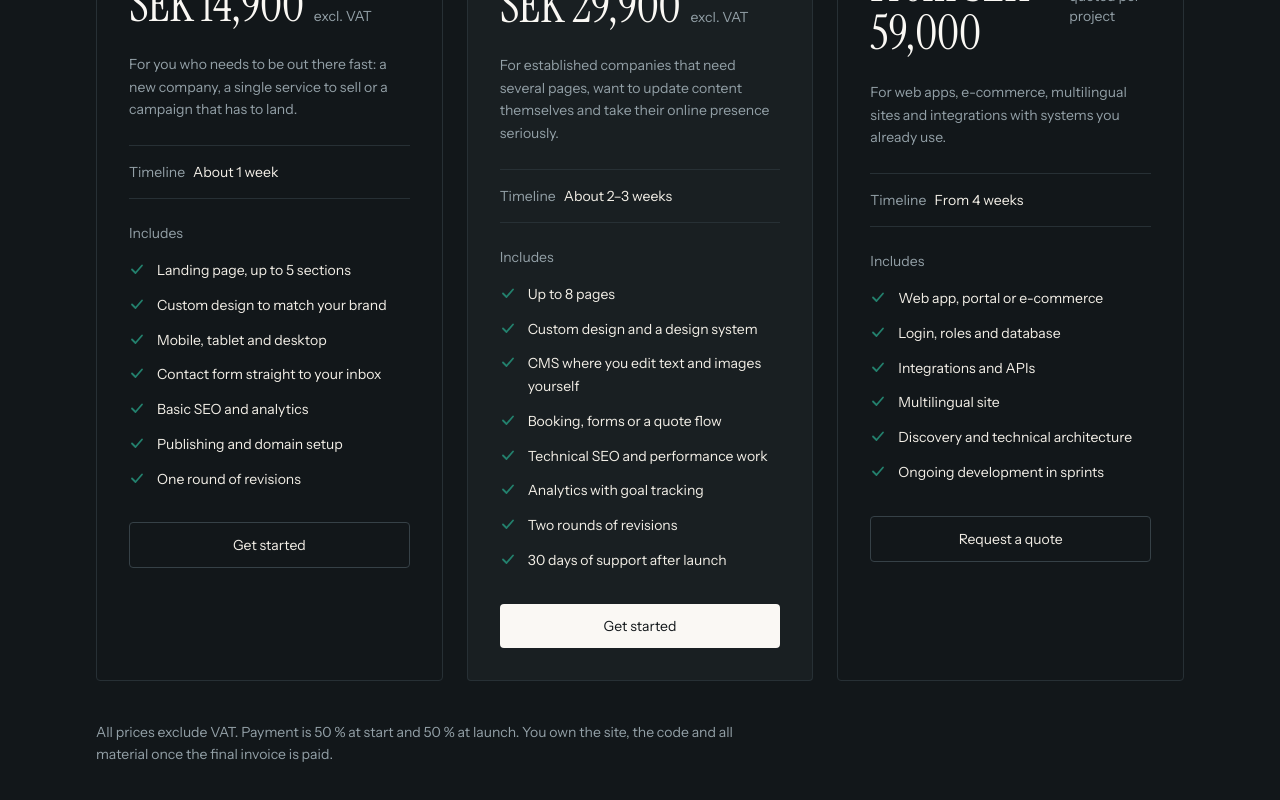
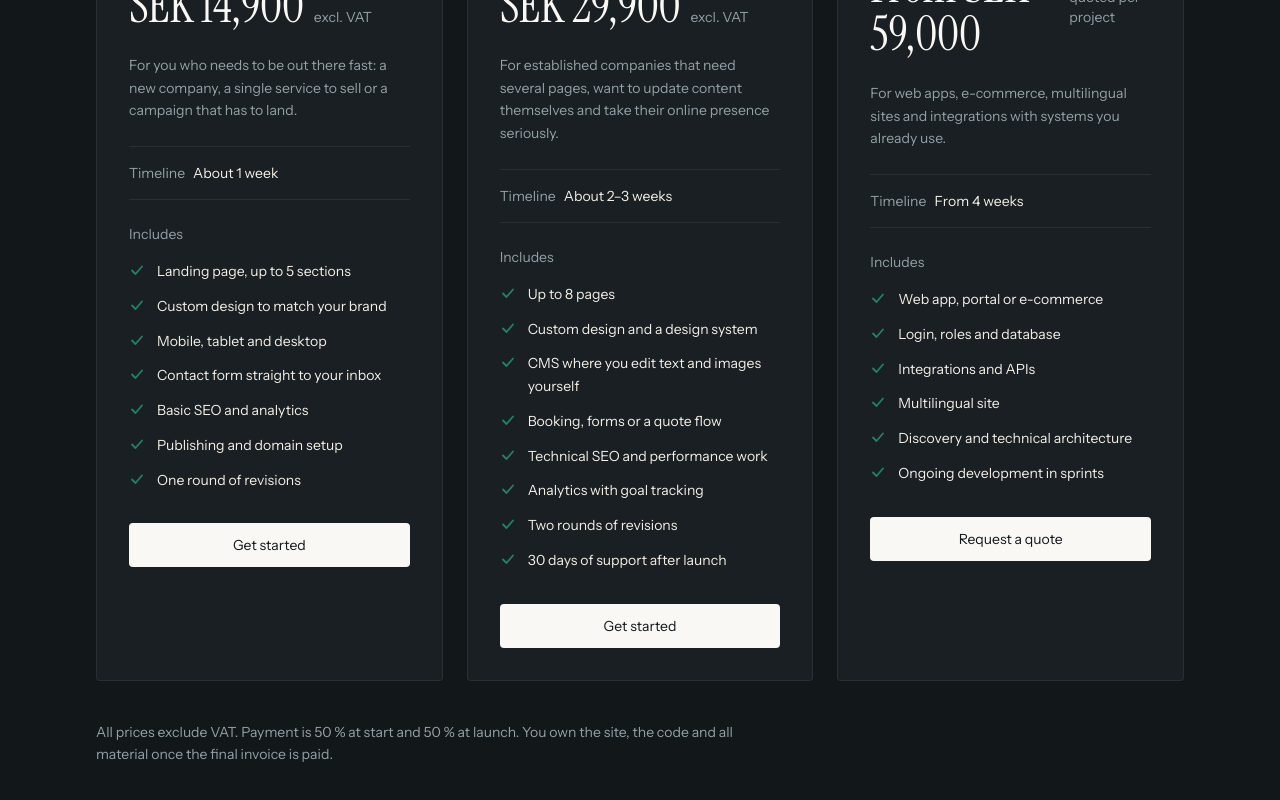
Before and after one commit to Erik-Sandqvist/seria, a Next.js app: page /en in a window 1280 px wide. Shown: the part 2032-2832 px from the top of the page. Built offline with nearby package versions, Linux system fonts and the light colour scheme.

Commit message:
Update Pricing.tsx

```diff
--- a/src/sections/Pricing.tsx
+++ b/src/sections/Pricing.tsx
@@ -7,7 +7,6 @@ import {
 } from "@/components/ui/Primitives";
 import { Reveal } from "@/components/ui/Reveal";
 import type { Dictionary } from "@/content";
-import { cn } from "@/lib/cn";
 import { href, type Locale } from "@/lib/routes";
 
 export function Pricing({
@@ -37,16 +36,10 @@ export function Pricing({
         <div className="mt-16 grid gap-6 lg:grid-cols-3">
           {dict.pricing.tiers.map((tier, i) => (
             <Reveal key={tier.id} delay={i * 80} className="h-full">
-              {/* Det vanligaste valet markeras med en linje i accentfärg
-                  längst upp, inte med ram, bricka och glöd. */}
-              <article
-                className={cn(
-                  "flex h-full flex-col rounded-sm border border-ink-800 p-8",
-                  tier.popular
-                    ? "border-t-2 border-t-signal-500 bg-ink-900"
-                    : "bg-ink-950",
-                )}
-              >
+              {/* Alla tre korten har samma form: accentlinjen längst upp och
+                  den ljusare grunden. Det vanligaste valet skiljs ut av sin
+                  etikett, inte av ram, bricka och glöd. */}
+              <article className="flex h-full flex-col rounded-sm border border-ink-800 border-t-2 border-t-signal-500 bg-ink-900 p-8">
                 <div className="flex items-baseline justify-between gap-3">
                   <h3 className="text-lg font-medium text-bone-50">
                     {tier.name}
@@ -90,7 +83,6 @@ export function Pricing({
 
                 <ButtonLink
                   href={href(locale, "contact")}
-                  variant={tier.popular ? "primary" : "secondary"}
                   className="mt-8 w-full"
                 >
                   {tier.id === "skala"
```
